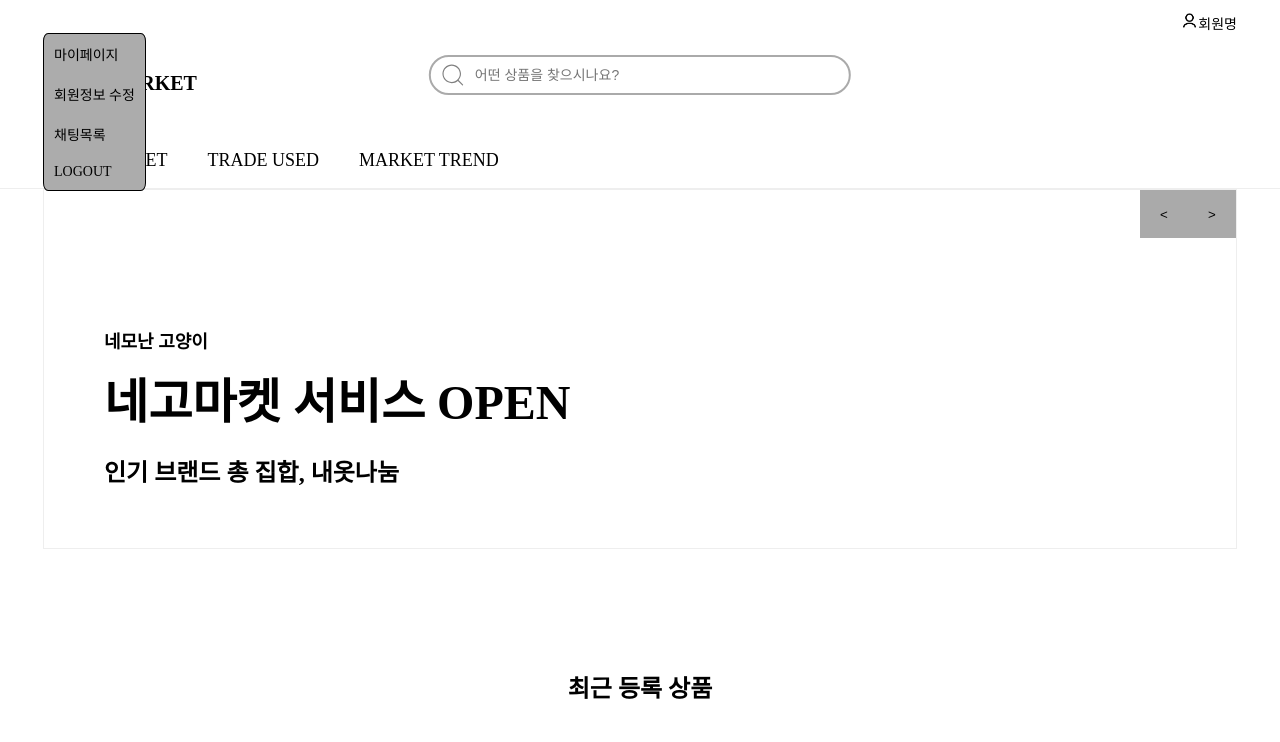
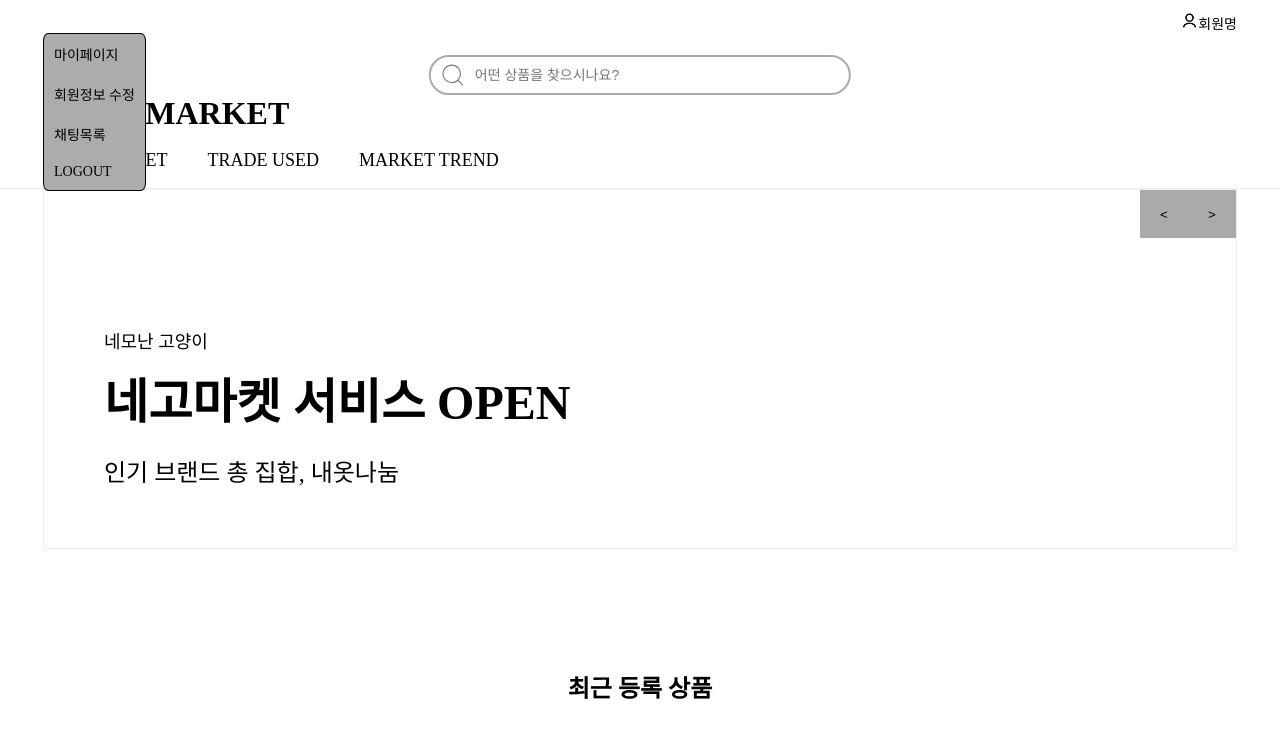
Before and after one commit to dlwnghd/React_FinalProject, a React (Create React App) app: page / in a window 1280 px wide. Shown: the top 742 px of the page. Built offline with nearby package versions, Linux system fonts and the light colour scheme; a web font is replaced by a local one.

Commit message:
:lipstick: Design : 전역 글로벌 스타일링 파일 수정

```diff
--- a/src/Styles/global.js
+++ b/src/Styles/global.js
@@ -38,18 +38,22 @@ const GlobalStyles = createGlobalStyle`
 
     h1 {
         // 로고
+        font-size:${({ theme }) => theme.FONT_SIZE.big};
     }
 
     h2 {
-        font-size:${({ theme }) => theme.FONT_SIZE.huge}
+        font-size:${({ theme }) => theme.FONT_SIZE.huge};
+        font-family: ${({ theme }) => theme.FONT_WEIGHT.bold};
     }
 
     h2 ~ p {
         font-size:${({ theme }) => theme.FONT_SIZE.large}
+
     }
 
     h3 {
-        font-size:${({ theme }) => theme.FONT_SIZE.large}
+        font-size:${({ theme }) => theme.FONT_SIZE.large};
+        font-family: ${({ theme }) => theme.FONT_WEIGHT.bold};
     }
 
     h3 ~ p {
@@ -57,7 +61,8 @@ const GlobalStyles = createGlobalStyle`
     }
 
     h4 {
-        font-size:${({ theme }) => theme.FONT_SIZE.medium}
+        font-size:${({ theme }) => theme.FONT_SIZE.medium};
+        font-family: ${({ theme }) => theme.FONT_WEIGHT.bold};
     }
 
     textarea {
@@ -65,9 +70,8 @@ const GlobalStyles = createGlobalStyle`
     }
 
     p {
-        font-weight: 700;
         font-size:${({ theme }) => theme.FONT_SIZE.small};
-        font-weight:${({ theme }) => theme.FONT_WEIGHT.bold}
+        font-weight:${({ theme }) => theme.FONT_WEIGHT.regular}
     }
 
     span {
```
